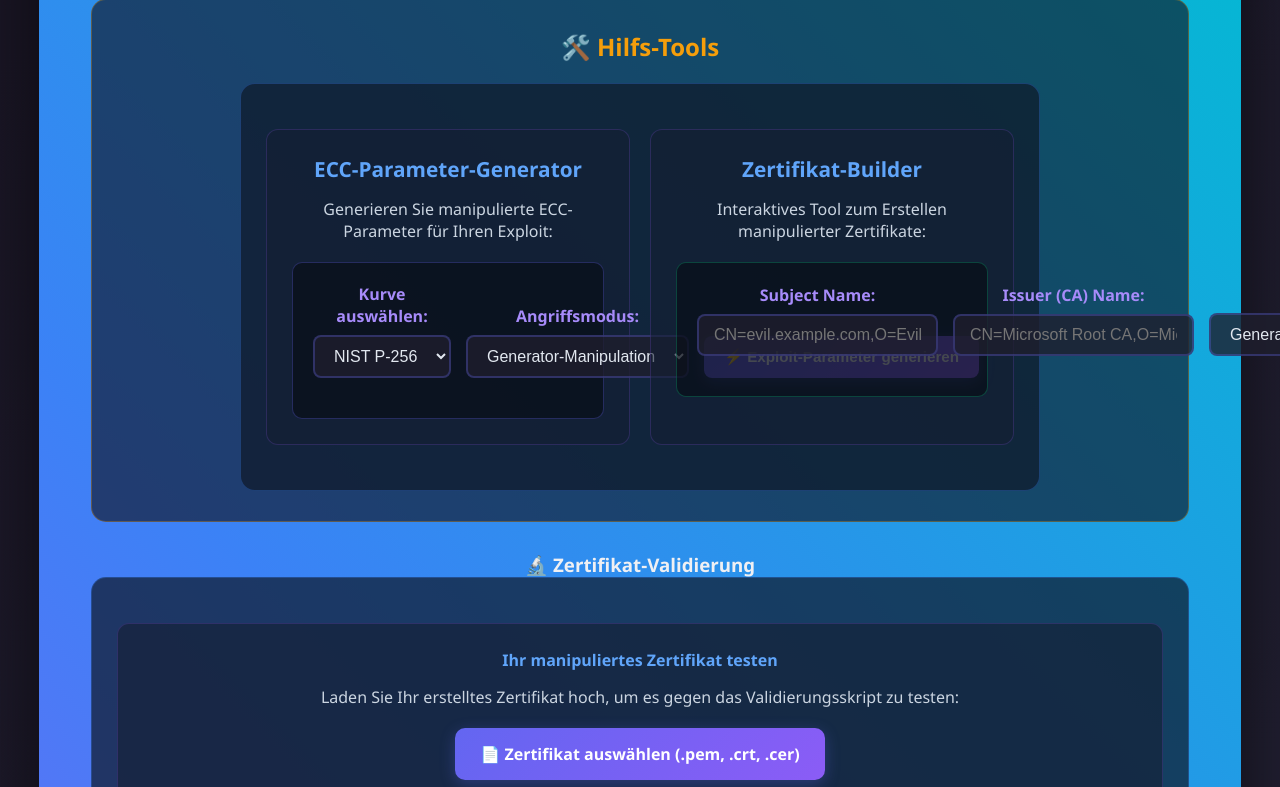
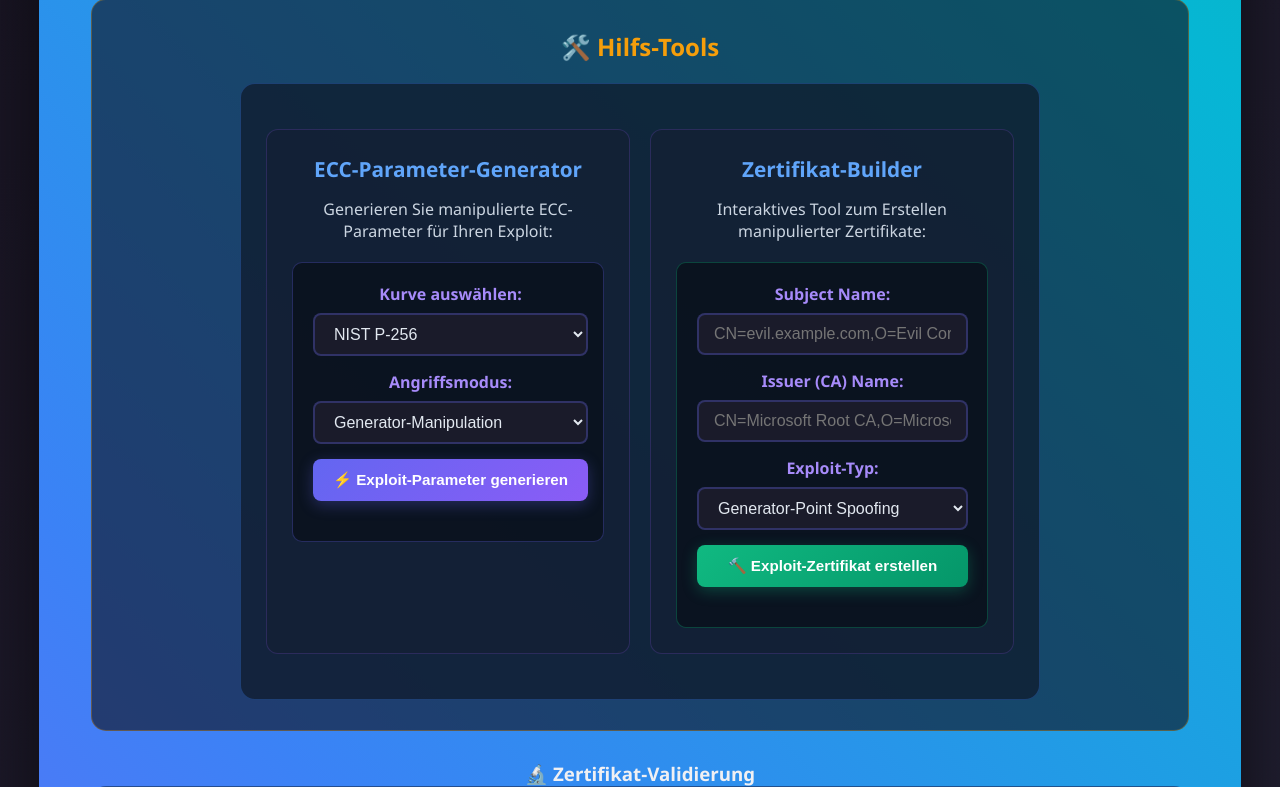
Before and after one commit to crnnr/SS25-Kryptologie2, a Flask app: page /challenge3 in a window 1280 px wide; the page is wider, and only the part inside the window is pictured. Shown: the part 3140-3927 px from the top of that part. Run offline with Flask 3, Linux system fonts and the light colour scheme.

Commit message:
adjust challenge 3 css

```diff
--- a/curveball-ctf/webserver/static/css/style.css
+++ b/curveball-ctf/webserver/static/css/style.css
@@ -1759,9 +1759,9 @@ body {
 
 .generator-controls {
     display: grid;
-    grid-template-columns: 1fr 1fr auto;
+    grid-template-columns: 1fr;
     gap: 15px;
-    align-items: end;
+    align-items: stretch;
     margin-bottom: 20px;
 }
 
@@ -1927,9 +1927,9 @@ body {
 
 .builder-controls {
     display: grid;
-    grid-template-columns: 1fr 1fr 1fr auto;
+    grid-template-columns: 1fr;
     gap: 15px;
-    align-items: end;
+    align-items: stretch;
     margin-bottom: 20px;
 }
 
--- a/curveball-ctf/webserver/static/js/challenge3.js
+++ b/curveball-ctf/webserver/static/js/challenge3.js
@@ -473,7 +473,7 @@ function displayCertificateOutput(cert, container) {
                     💾 Zertifikat herunterladen
                 </button>
                 <button onclick="testCertificate()" class="tool-btn primary">
-                    🧪 Gegen verification.py testen
+                    Gegen verification testen
                 </button>
             </div>
         </div>
```
